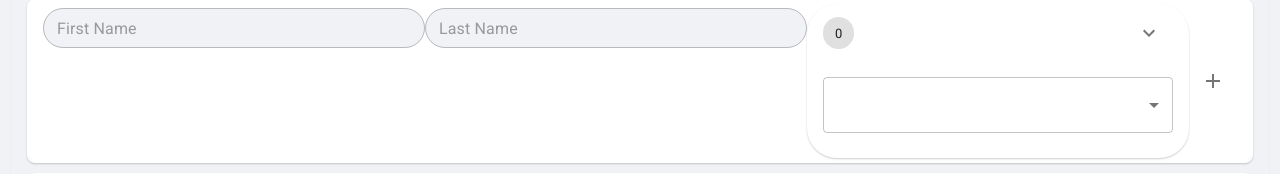
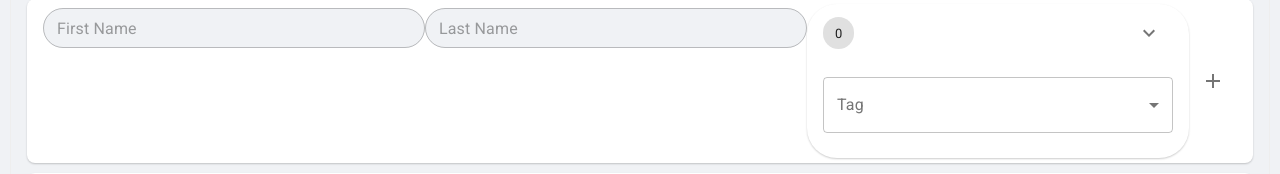
Before and after one commit to BenceLovas/beo-surface, a React (Create React App) app: page / in a window 1280 px wide. Both pictures are taken after a click on the button 1149 px from the left and 473 px from the top of the page. Shown: the part 440-614 px from the top of the page. Built offline with nearby package versions, Linux system fonts and the light colour scheme.

Commit message:
Notes updated

```diff
--- a/src/components/EmployeeTable.js
+++ b/src/components/EmployeeTable.js
@@ -98,13 +98,14 @@ const EmployeeTable = ({
               </div>
               <Collapse in={isOpen}>
                 <FormControl variant="outlined" style={{ width: '100%', margin: '20px 0'}}>
+                <InputLabel htmlFor="demo-mutiple-checkbox-label">Tag</InputLabel>
                   <Select
                     multiple
                     value={selectedSkills}
                     onChange={(event) => setSelectedSkills([...event.target.value])}
                     input={<OutlinedInput
                         name="age"
-                        id="outlined-age-simple"
+                        id="demo-mutiple-checkbox-label"
                       /> }
                     renderValue={() => 'Select Skills'}
                     MenuProps={MenuProps}
```
Also changed, not shown: 1 other file (tests, documents, lock files or other folders).
